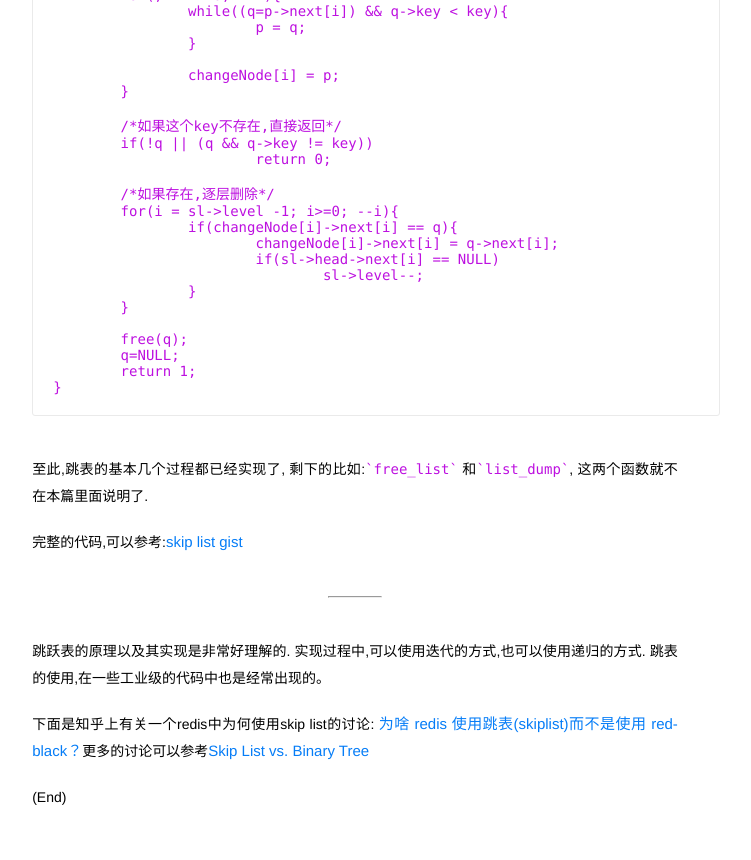
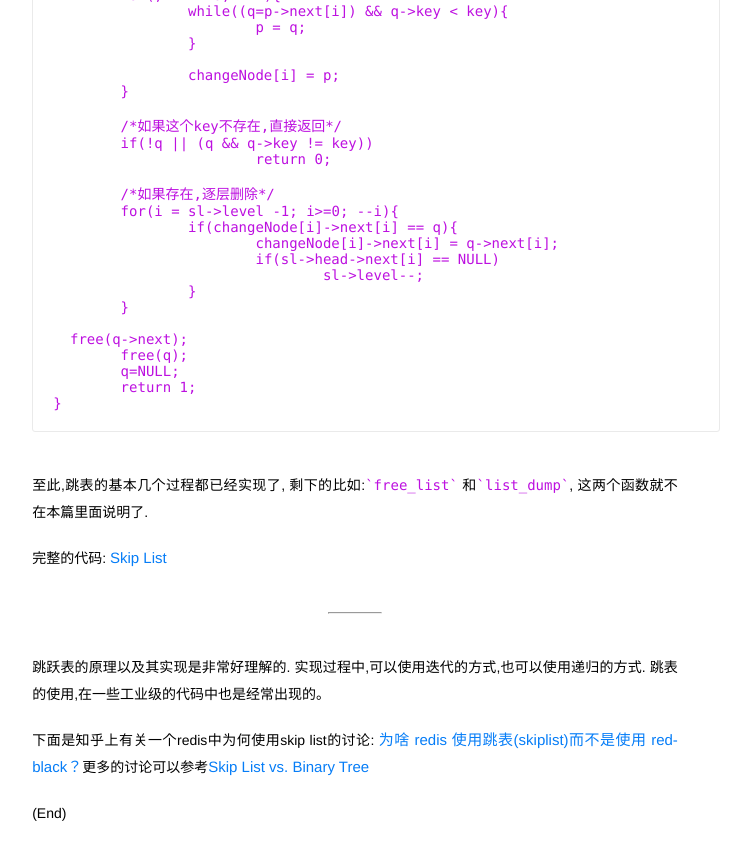
Before and after one commit to JesseEisen/JesseEisen.github.io, a Jekyll site: the page built from _posts/2016-08-23-skip-list.md, in a window 1280 px wide and 900 px high, scrolled down 5022 px. Shown: the top 860 px of the window, without its empty margins (285-1036 px from the left). Built offline with Jekyll 4.4.1, drawn with Linux system fonts in a browser that asks for light colours.

Commit message:
fix links

```diff
--- a/_posts/2016-08-23-skip-list.md
+++ b/_posts/2016-08-23-skip-list.md
@@ -229,6 +229,7 @@ int delete(slList *sl, int key){
 		}
 	}
 
+  free(q->next);
 	free(q);
 	q=NULL;
 	return 1;
@@ -237,7 +238,7 @@ int delete(slList *sl, int key){
 
 至此,跳表的基本几个过程都已经实现了, 剩下的比如:`free_list` 和`list_dump`, 这两个函数就不在本篇里面说明了.
 
-完整的代码,可以参考:[skip list gist](https://gist.github.com/JesseEisen/9fcbda5cdcca0b24974b96724512baf0)
+完整的代码: [Skip List](https://github.com/JesseEisen/ds/tree/master/src/skiplist)
 
 <hr>
 
```
